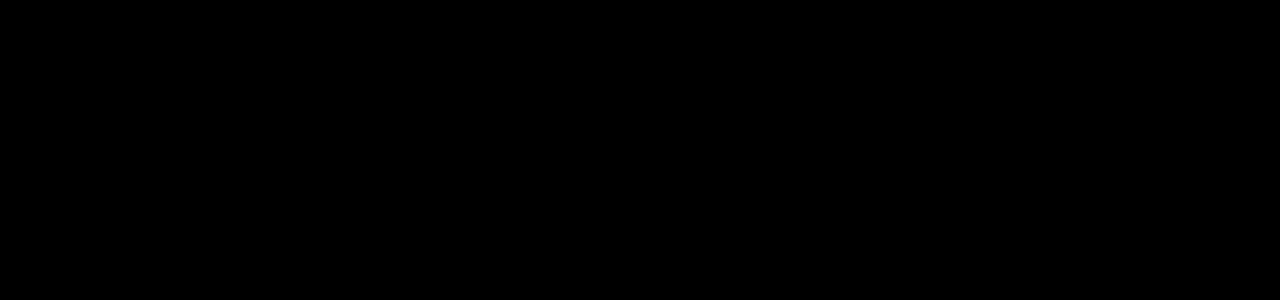
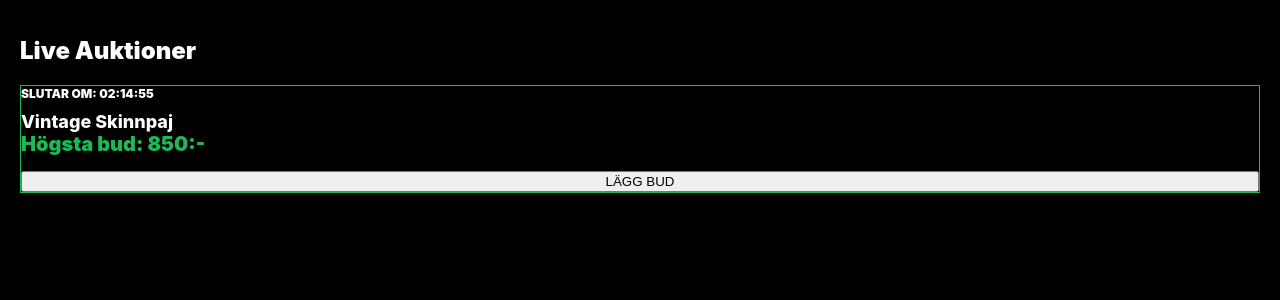
Before and after one commit to gascheckking/marketbeg-appGem, a Next.js app: page /auctions in a window 1280 px wide. Before the commit this address had no page. Shown: the top 300 px of the page. Built offline with nearby package versions, Linux system fonts and the light colour scheme.

Commit message:
Create page.tsx

```diff
--- /dev/null
+++ b/app/auctions/page.tsx
@@ -0,0 +1,17 @@
+// // app/auctions/page.tsx
+"use client";
+import React from 'react';
+
+export default function AuctionsPage() {
+  return (
+    <div style={{ padding: '20px' }}>
+      <h1 style={{ fontSize: '24px', fontWeight: 900, marginBottom: '20px' }}>Live Auktioner</h1>
+      <div className="karma-card" style={{ border: '1px solid var(--karma-green)' }}>
+        <div style={{ fontSize: '12px', fontWeight: 900 }}>SLUTAR OM: 02:14:55</div>
+        <div style={{ fontSize: '18px', fontWeight: 800, marginTop: '10px' }}>Vintage Skinnpaj</div>
+        <div style={{ fontSize: '20px', fontWeight: 900, color: 'var(--karma-green)' }}>Högsta bud: 850:-</div>
+        <button className="pill-btn" style={{ width: '100%', marginTop: '15px' }}>LÄGG BUD</button>
+      </div>
+    </div>
+  );
+}
```
